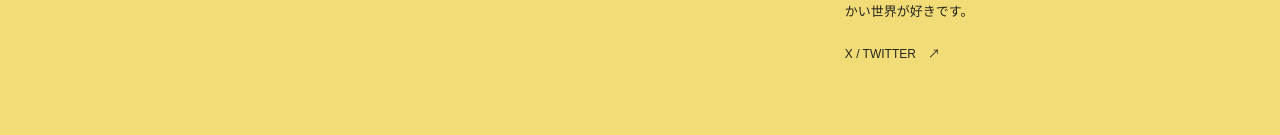
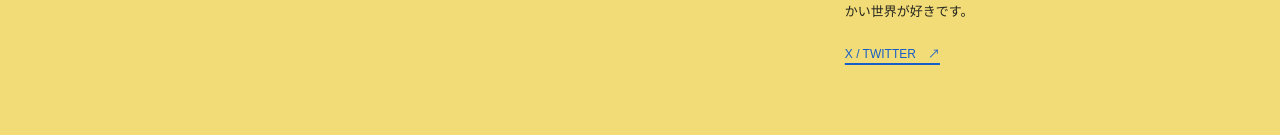
Before and after one commit to mitsukey-001/mitsukeys-gallery, a Next.js app: page / in a window 1280 px wide. Shown: the part 1645-1780 px from the top of the page. Built offline with nearby package versions, Linux system fonts and the light colour scheme.

Commit message:
Style X profile link

```diff
--- a/app/portal.css
+++ b/app/portal.css
@@ -53,3 +53,4 @@
 .creator-icon:before,.creator-icon:after{display:none}
 .creator-icon strong{color:#27271f;background:rgba(255,253,244,.82);padding:8px 10px;border:1px solid rgba(39,39,31,.24)}
 .portal-banner-static{cursor:default}.portal-banner-static:hover{transform:none;box-shadow:none}.banner-status{position:absolute;inset:50% auto auto 50%;transform:translate(-50%,-50%) rotate(-4deg);z-index:5;display:block;width:max-content;padding:12px 18px;background:#d94135;color:#fffdf4;border:2px solid #302f27;box-shadow:5px 5px 0 rgba(48,47,39,.25);font:700 18px/1.2 "Yu Mincho",serif;letter-spacing:.12em}
+.portal-about div a{color:#175fc7;text-decoration:underline;text-decoration-thickness:1.5px;text-underline-offset:5px}.portal-about div a:hover{color:#0d3f91}
```
